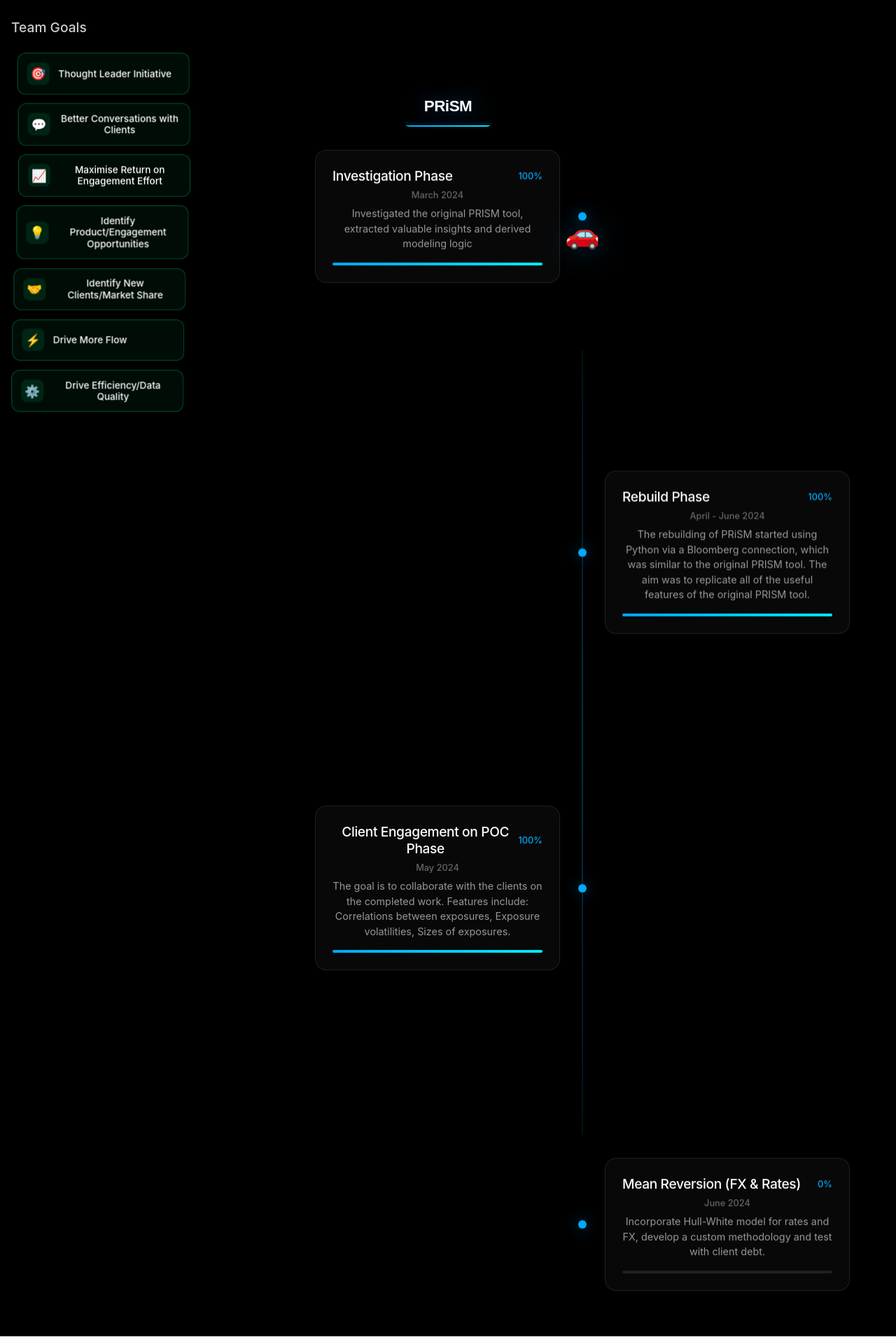
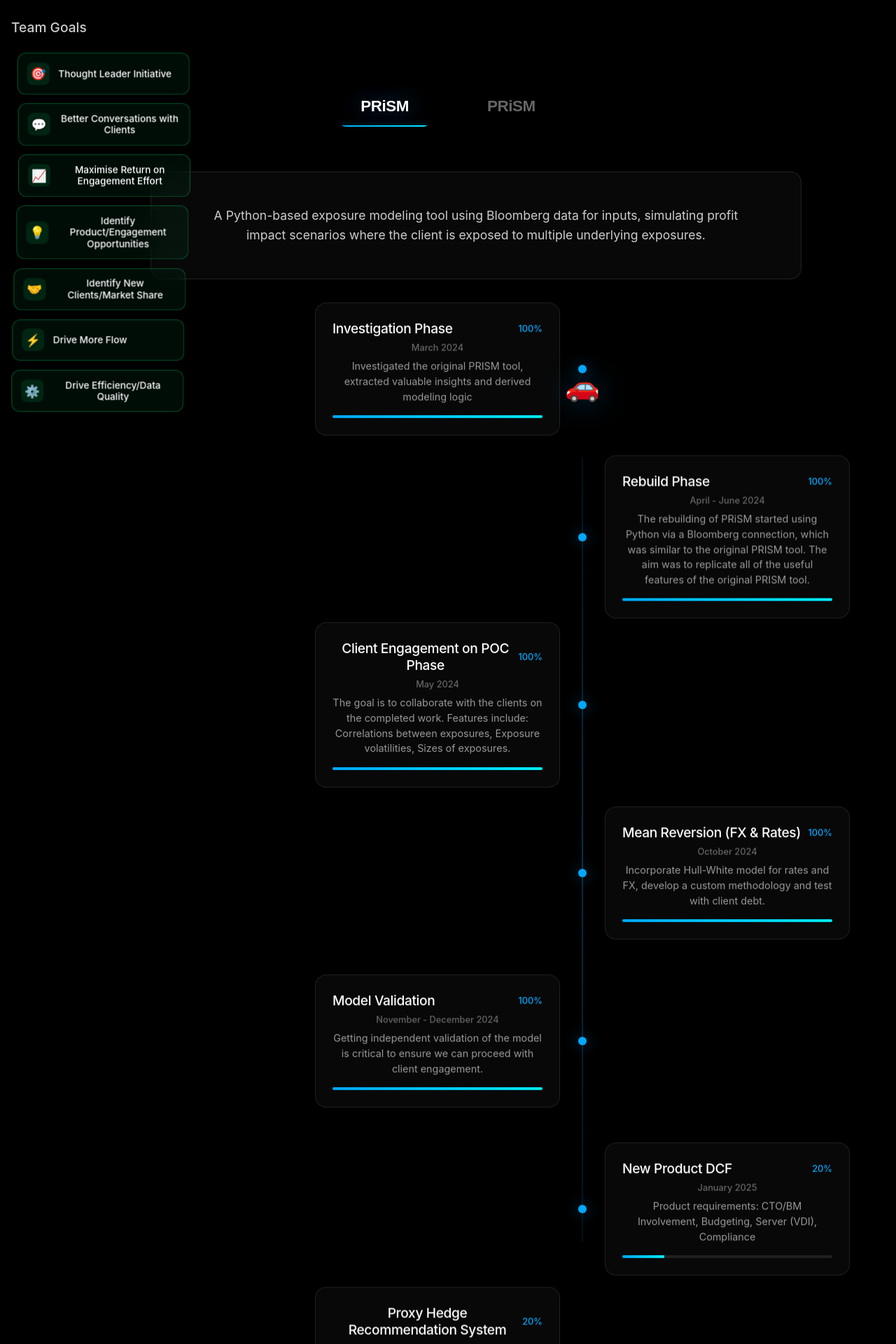
Before and after one commit to AnalyticsTranslators/road-map, a React (Create React App) app: page / in a window 1280 px wide. Shown: the part 100-2020 px from the top of the page at 70% size. Built offline with nearby package versions, Linux system fonts and the light colour scheme.

Commit message:
Updated roadmap styling and layout

```diff
--- a/src/components/Roadmap.js
+++ b/src/components/Roadmap.js
@@ -52,6 +52,7 @@ const Roadmap = () => {
     {
       id: 1,
       name: "PRiSM",
+      summary: "A Python-based exposure modeling tool using Bloomberg data for inputs, simulating profit impact scenarios where the client is exposed to multiple underlying exposures.",
       goals: Object.values(TEAM_GOALS),
       milestones: [
         {
@@ -79,8 +80,85 @@ const Roadmap = () => {
           id: 4,
           title: "Mean Reversion (FX & Rates)",
           description: "Incorporate Hull-White model for rates and FX, develop a custom methodology and test with client debt.",
-          completion: 0,
-          date: "June 2024"
+          completion: 100,
+          date: "October 2024"
+        },
+        {
+            id: 5,
+            title: "Model Validation",
+            description: "Getting independent validation of the model is critical to ensure we can proceed with client engagement.",
+            completion: 100,
+            date: "November - December 2024"
+          },
+          {
+            id: 6,
+            title: "New Product DCF",
+            description: "Product requirements: CTO/BM Involvement, Budgeting, Server (VDI), Compliance",
+            completion: 20,
+            date: "January 2025"
+          },
+          {
+            id: 7,
+            title: "Proxy Hedge Recommendation System",
+            description: "System to be able to calculate the correlations between hedgable commoditiies and an unhedgable commodity and recommend the best proxy hedge.",
+            completion: 20,
+            date: "January 2025"
+          }
+      ]
+    },
+    {
+        id: 2,
+        name: "PRiSM",
+        goals: Object.values(TEAM_GOALS),
+        milestones: [
+          {
+            id: 1,
+            title: "Investigation Phase",
+            description: "Investigated the original PRISM tool, extracted valuable insights and derived modeling logic",
+            completion: 100,
+            date: "March 2024"
+          },
+          {
+            id: 2,
+            title: "Rebuild Phase",
+            description: "The rebuilding of PRiSM started using Python via a Bloomberg connection, which was similar to the original PRISM tool. The aim was to replicate all of the useful features of the original PRISM tool.",
+            completion: 100,
+            date: "April - June 2024"
+          },
+          {
+            id: 3,
+            title: "Client Engagement on POC Phase",
+            description: "The goal is to collaborate with the clients on the completed work. Features include: Correlations between exposures, Exposure volatilities, Sizes of exposures.",
+            completion: 100,
+            date: "May 2024"
+          },
+          {
+            id: 4,
+            title: "Mean Reversion (FX & Rates)",
+            description: "Incorporate Hull-White model for rates and FX, develop a custom methodology and test with client debt.",
+            completion: 100,
+            date: "October 2024"
+          },
+          {
+              id: 5,
+              title: "Model Validation",
+              description: "Getting independent validation of the model is critical to ensure we can proceed with client engagement.",
+              completion: 100,
+              date: "November - December 2024"
+            },
+            {
+              id: 6,
+              title: "New Product DCF",
+              description: "Product requirements: CTO/BM Involvement, Budgeting, Server (VDI), Compliance",
+              completion: 20,
+              date: "January 2025"
+            },
+            {
+              id: 7,
+              title: "Proxy Hedge Recommendation System",
+              description: "System to be able to calculate the correlations between hedgable commoditiies and an unhedgable commodity and recommend the best proxy hedge.",
+              completion: 20,
+              date: "January 2025"
             }
         ]
       },
@@ -144,6 +222,7 @@ const Roadmap = () => {
 
   return (
     <div className="roadmap-container" ref={containerRef}>
+      <div className="project-header">
         <div className="project-tabs">
           {projects.map((project, index) => (
             <button
@@ -154,6 +233,10 @@ const Roadmap = () => {
               {project.name}
             </button>
           ))}
+        </div>
+        <div className="project-summary">
+          {projects[activeProject].summary}
+        </div>
       </div>
       <div className="project-goals">
         <h2>Team Goals</h2>
--- a/src/styles/Roadmap.css
+++ b/src/styles/Roadmap.css
@@ -13,7 +13,7 @@
 .project-tabs {
   display: inline-flex;
   gap: 3rem;
-  margin-bottom: 6rem;
+  margin-bottom: 0;
   position: sticky;
   top: 0;
   padding: 2rem 1rem;
@@ -97,7 +97,7 @@
   margin: 0 auto;
   display: flex;
   justify-content: center;
-  padding: 6rem 2rem 20vh;
+  padding: 2rem 2rem 20vh;
   box-sizing: border-box;
   margin-left: 300px;
 }
@@ -143,7 +143,7 @@
 }
 
 .milestone:first-child {
-  top: 2rem;
+  top: 0;
 }
 
 .milestone:hover {
@@ -414,3 +414,58 @@
 .tab.active {
   animation: tabGlow 4s infinite;
 }
+
+.project-header {
+  display: flex;
+  flex-direction: column;
+  align-items: center;
+  margin-bottom: 6rem;
+  width: 100%;
+  position: relative;
+  z-index: 2;
+}
+
+.project-summary {
+  max-width: 800px;
+  text-align: center;
+  color: rgba(255, 255, 255, 0.8);
+  font-size: 1.1rem;
+  line-height: 1.6;
+  margin-top: 2rem;
+  margin-bottom: 2rem;
+  margin-left: 5rem;
+  padding: 3rem 4rem;
+  background: rgba(255, 255, 255, 0.03);
+  backdrop-filter: blur(10px);
+  border-radius: 16px;
+  border: 1px solid rgba(255, 255, 255, 0.1);
+  transform: translateY(0);
+  transition: all 0.4s cubic-bezier(0.16, 1, 0.3, 1);
+  animation: fadeIn 0.5s ease-out;
+}
+
+.project-summary:hover {
+  transform: translateY(-5px);
+  background: rgba(255, 255, 255, 0.05);
+  box-shadow: 0 10px 30px rgba(0, 170, 255, 0.1);
+}
+
+@keyframes fadeIn {
+  from {
+    opacity: 0;
+    transform: translateY(10px);
+  }
+  to {
+    opacity: 1;
+    transform: translateY(0);
+  }
+}
+
+/* Mobile adjustments */
+@media (max-width: 768px) {
+  .project-summary {
+    font-size: 1rem;
+    padding: 1rem 2rem;
+    margin: 1.5rem 1rem 0;
+  }
+}
```
Lines whose indentation alone changed are shown as unchanged.
